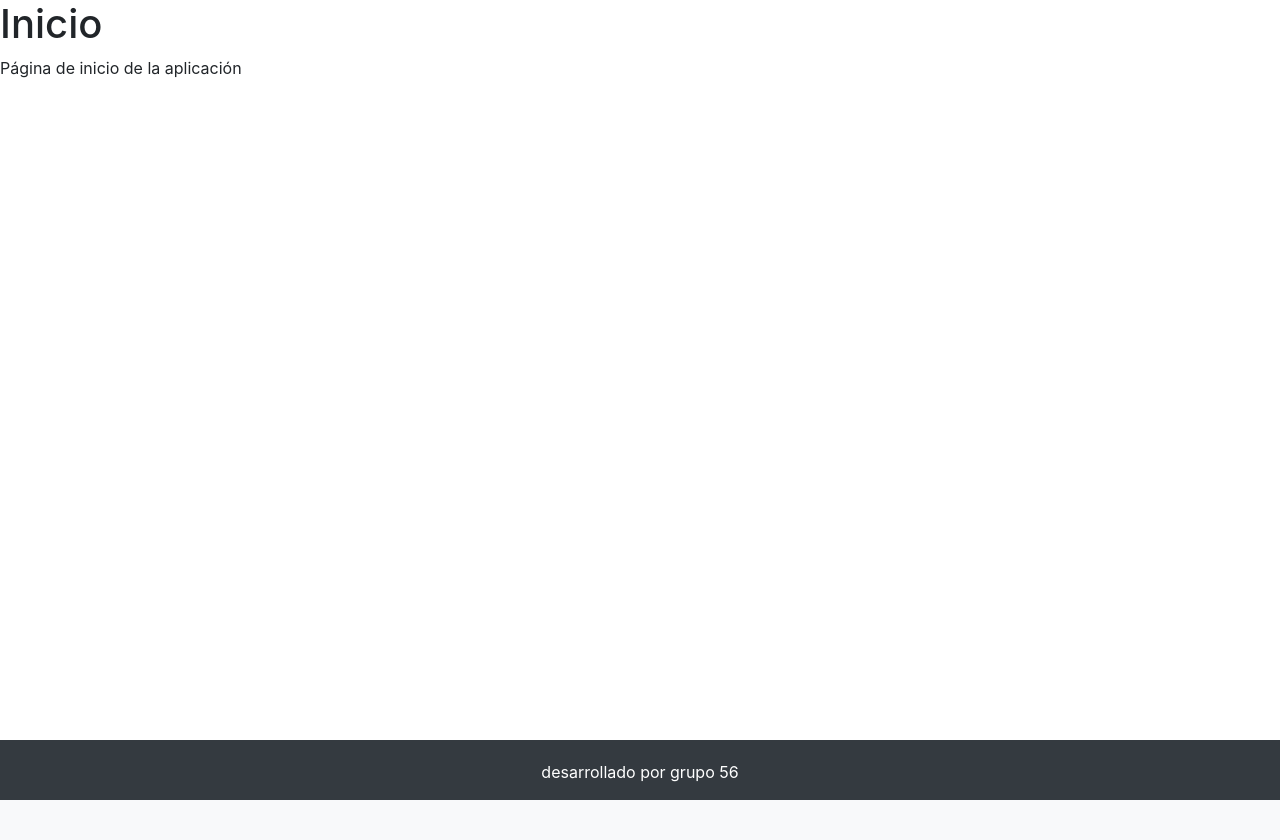
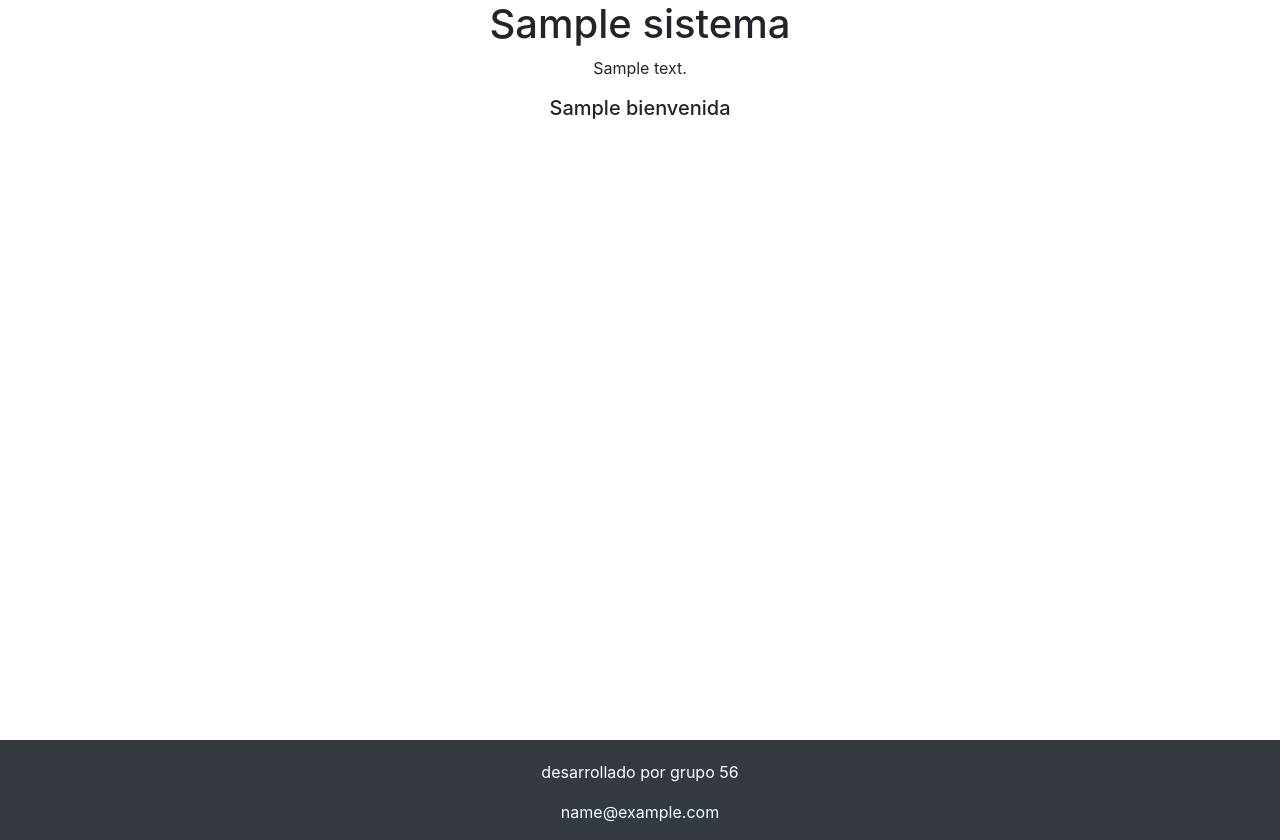
Before and after one commit to tefenet/donaciones, a Flask app: template app/templates/home.html in a window 1280 px wide. Shown: the part 56-896 px from the top of the page. Before the commit the page ends 856 px from the top, so only its background shows below. Run offline with Flask 2, Linux system fonts and the light colour scheme; the template is opened without the code that fills it: most values are stand-ins (such as "Sample title", 1, 10 or a date in 2020); parts of the project's set-up code (start-up, migrations or seed data) failed here and were passed over; some libraries are stand-ins or nearby versions.

Commit message:
home actualizado

```diff
--- a/app/__init__.py
+++ b/app/__init__.py
@@ -53,10 +53,11 @@ def create_app(environment="production"):
     app.add_url_rule("/usuarios/buscarPorEstado", "user_search_by_status", user.search_by_status)  # recibe status(bool)
 
     # Ruta para el Home (usando decorator)
-    @app.route("/")
-    def home():
-        return render_template("home.html")
+    # @app.route("/")
+    # def home():
+    #     return render_template("home.html", site=sistema)
 
+    app.add_url_rule("/", "home", sistema.home)
     # Session
     @app.route('/session')
     @helper_auth.admin_required
--- a/app/templates/home.html
+++ b/app/templates/home.html
@@ -4,6 +4,16 @@
   {{ super() }}
 {% endblock %}
 {% block content %}
-  <h1>Inicio</h1>
-  <p>Página de inicio de la aplicación</p>
+<div style="display:flex">
+    <h1 class="mx-auto">{{sistema.titulo}}</h1>
+</div>
+<div style="display:flex">
+    <p class="mx-auto">{{sistema.descripcion}}</p>
+</div>
+<div style="display:flex">
+    <h5 class="mx-auto">{{sistema.bienvenida}}</h5>
+</div>
 {% endblock %}
+{% block footer %}
+{{sistema.email}}
+{% endblock %}
--- a/app/templates/layout.html
+++ b/app/templates/layout.html
@@ -93,13 +93,19 @@
         {% endblock %}
     </div>
 </content>
-<footer class="mt-auto bg-dark" style="height:60px" id="footer">
+<footer class="mt-auto bg-dark" style="display:flex,height:60px" id="footer">
     <div class="mx-auto" style="margin-top:20px;width:40%;text-align:center;color:white">
         <p class="mx-auto" style="width:60%">
             desarrollado por grupo 56</p>
     </div>
-    {% block footer %}
-    {% endblock %}
+    <div class="mx-auto" style="margin-top:5px;width:40%;text-align:center;color:azure">
+        <p class="mx-auto" style="width:60%">
+            {% block footer %}
+            {% endblock %}
+        </p>
+    </div>
+
+
 </footer>
 <script src="https://code.jquery.com/jquery-3.2.1.slim.min.js"
         integrity="sha384-KJ3o2DKtIkvYIK3UENzmM7KCkRr/rE9/Qpg6aAZGJwFDMVNA/GpGFF93hXpG5KkN"
--- a/app/templates/sistema/config-sistema.html
+++ b/app/templates/sistema/config-sistema.html
@@ -1,5 +1,5 @@
 {% extends "layout.html" %}
-{% block title %}Configuración del sistema{% endblock %}
+{% block title %}Configuración{% endblock %}
 {% block head %}
 {{ super() }}
 {% endblock %}
```
Also changed, not shown: app/resources/sistema.py (+18 -11 lines).
